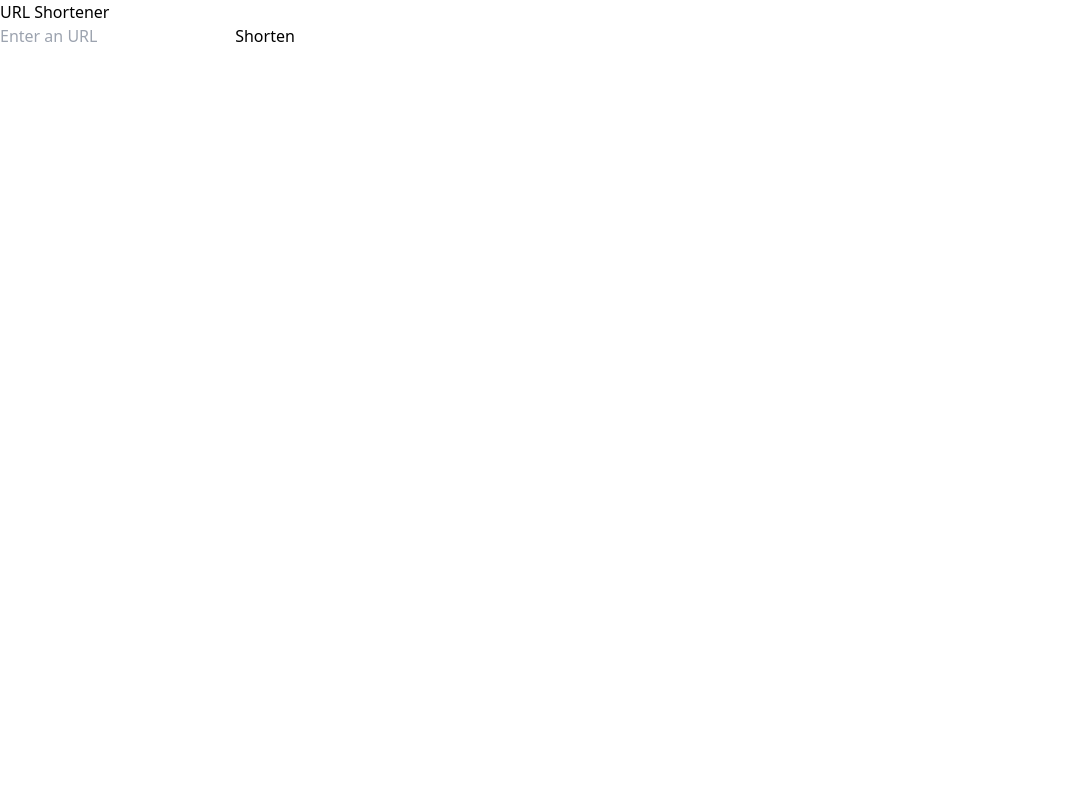
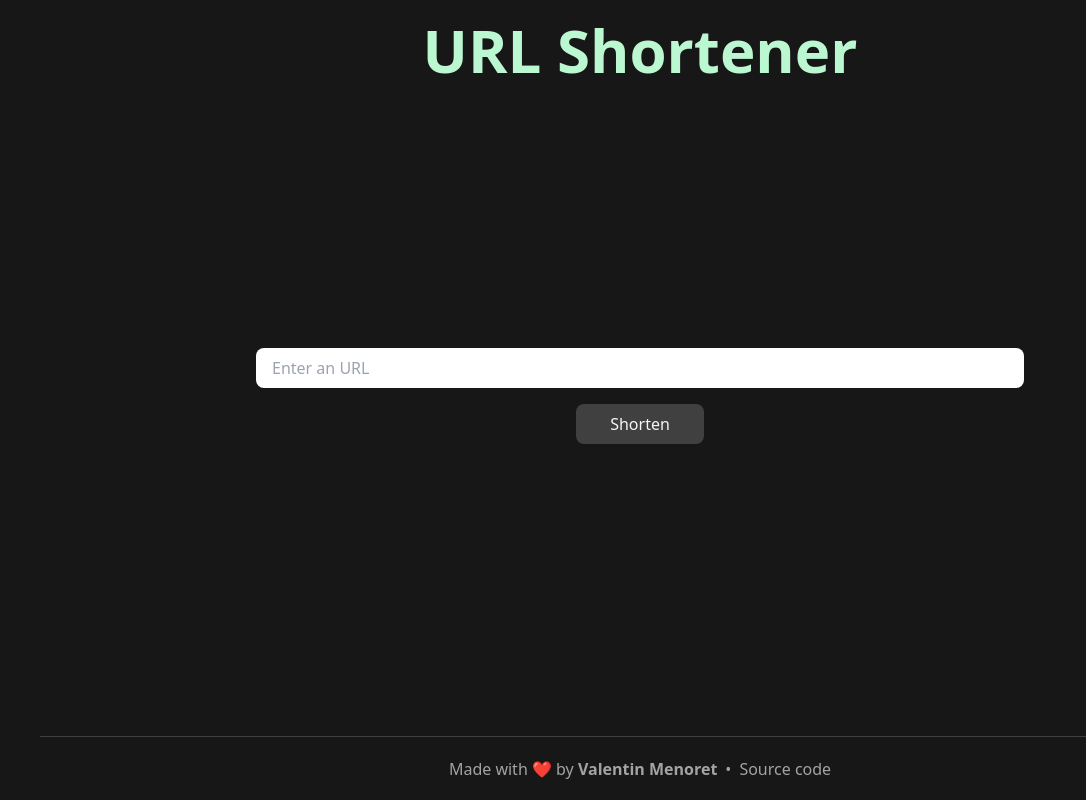
Before and after one commit to Spookywy/url-shortener, a website: page public/index.html in a window 1280 px wide. Shown: the whole page, without its empty margins (0-1086 px from the left). Drawn offline with Linux system fonts and the light colour scheme.

Commit message:
💄 add page style

```diff
--- a/public/index.html
+++ b/public/index.html
@@ -8,13 +8,47 @@
   <script src="/scripts/json-enc.js"></script>
   <link href="./styles/output.css" rel="stylesheet" />
 </head>
-<html>
-  <body>
-    <h1>URL Shortener</h1>
-    <form hx-post="/shorten" hx-ext="json-enc" hx-target="#response">
-      <input type="text" name="url" placeholder="Enter an URL" required />
-      <button type="submit">Shorten</button>
-    </form>
-    <div id="response"></div>
+<html class="h-full">
+  <body class="flex h-full flex-col bg-neutral-900 pt-5 text-white text-center">
+    <header>
+      <h1 class="text-6xl font-extrabold text-green-200">URL Shortener</h1>
+    </header>
+    <div class="flex-grow flex flex-col items-center justify-center">
+      <form
+        class="flex flex-col items-center gap-4"
+        hx-post="/shorten"
+        hx-ext="json-enc"
+        hx-target="#response"
+      >
+        <input
+          class="h-10 md:w-[40rem] lg:w-[48rem] w-80 rounded-lg text-neutral-900 p-4"
+          type="text"
+          name="url"
+          placeholder="Enter an URL"
+          required
+        />
+        <button
+          class="h-10 w-32 rounded-lg bg-neutral-700 text-neutral-100 hover:bg-neutral-100 hover:text-neutral-900 active:bg-neutral-100 active:text-neutral-900"
+          type="submit"
+        >
+          Shorten
+        </button>
+      </form>
+      <div class="mt-6 text-green-200 font-bold" id="response"></div>
+    </div>
+    <footer>
+      <div
+        class="mx-10 mt-auto flex h-28 gap-3 flex-col items-center justify-center border-t border-neutral-700 text-neutral-400 sm:gap-2 sm:h-16 sm:flex-row"
+      >
+        <p class="text-center">Made with ❤️ by <b>Valentin Menoret</b></p>
+        <p class="hidden sm:block">&#8226;</p>
+        <a
+          href="https://github.com/Spookywy/url-shortener"
+          class="hover:text-neutral-100"
+        >
+          Source code
+        </a>
+      </div>
+    </footer>
   </body>
 </html>
```
Also changed, not shown: README.md, public/styles/output.css, 1 other file.
